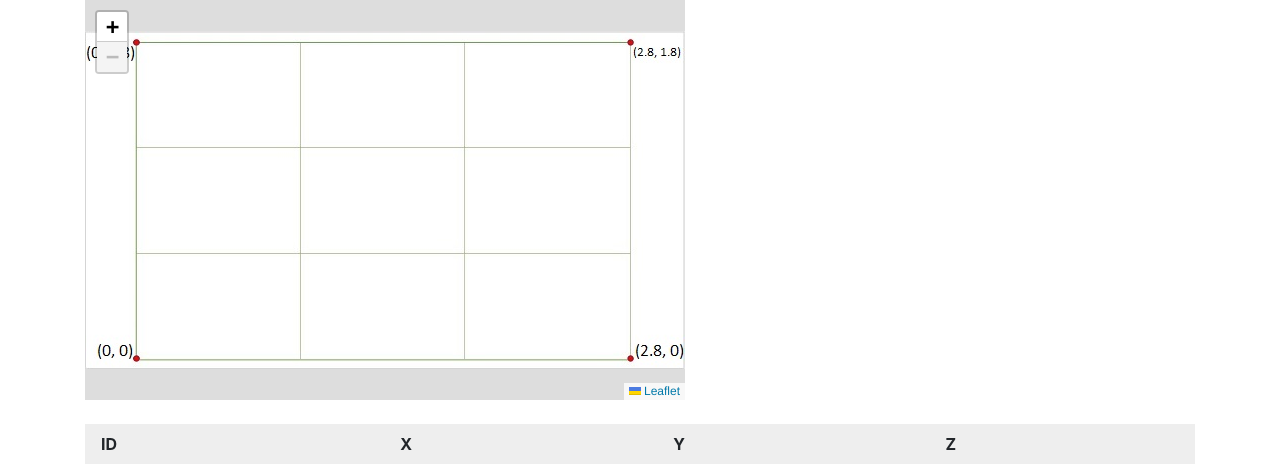
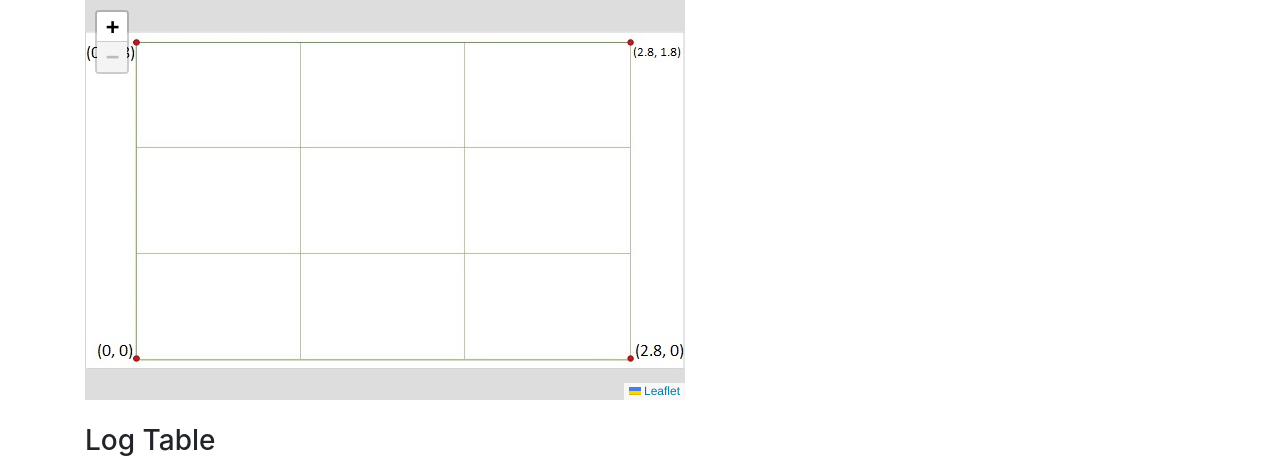
Before and after one commit to vyhuy2004/RTLSapp_Web, a Flask app: page /websocket in a window 1280 px wide. Shown: the top 466 px of the page. Run offline with Flask 2, Linux system fonts and the light colour scheme; lists and menus that the app fills with data are empty; some libraries are stand-ins or nearby versions.

Commit message:
Add title to html

```diff
--- a/templates/websocket.html
+++ b/templates/websocket.html
@@ -20,6 +20,7 @@
 
     <div class="container" id="content">
       <div class="tableFixHead">
+        <h3>Log Table</h3>
         <table>
           <thead>
             <tr><th>ID</th><th>X</th><th>Y</th><th>Z</th></tr>
```
